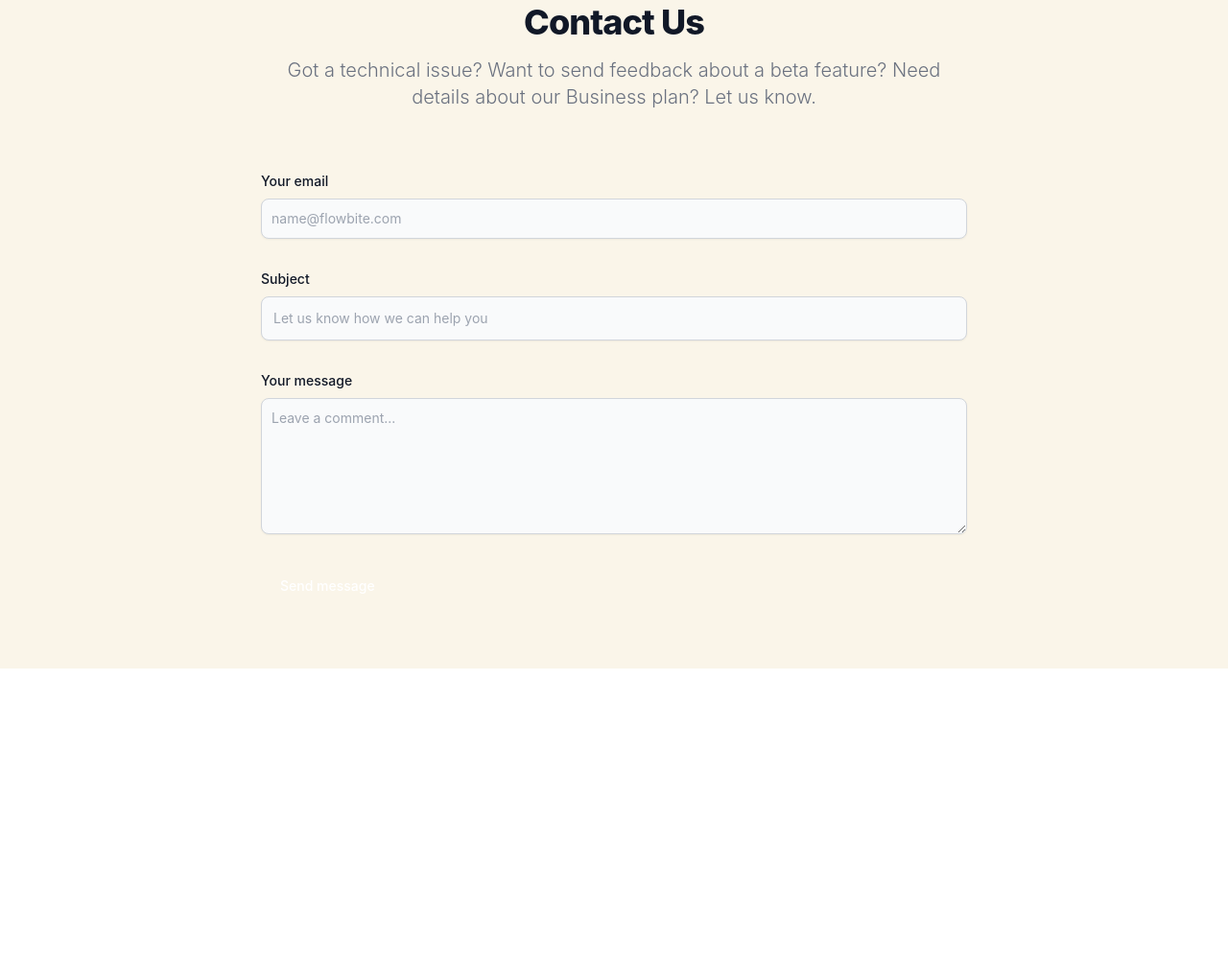
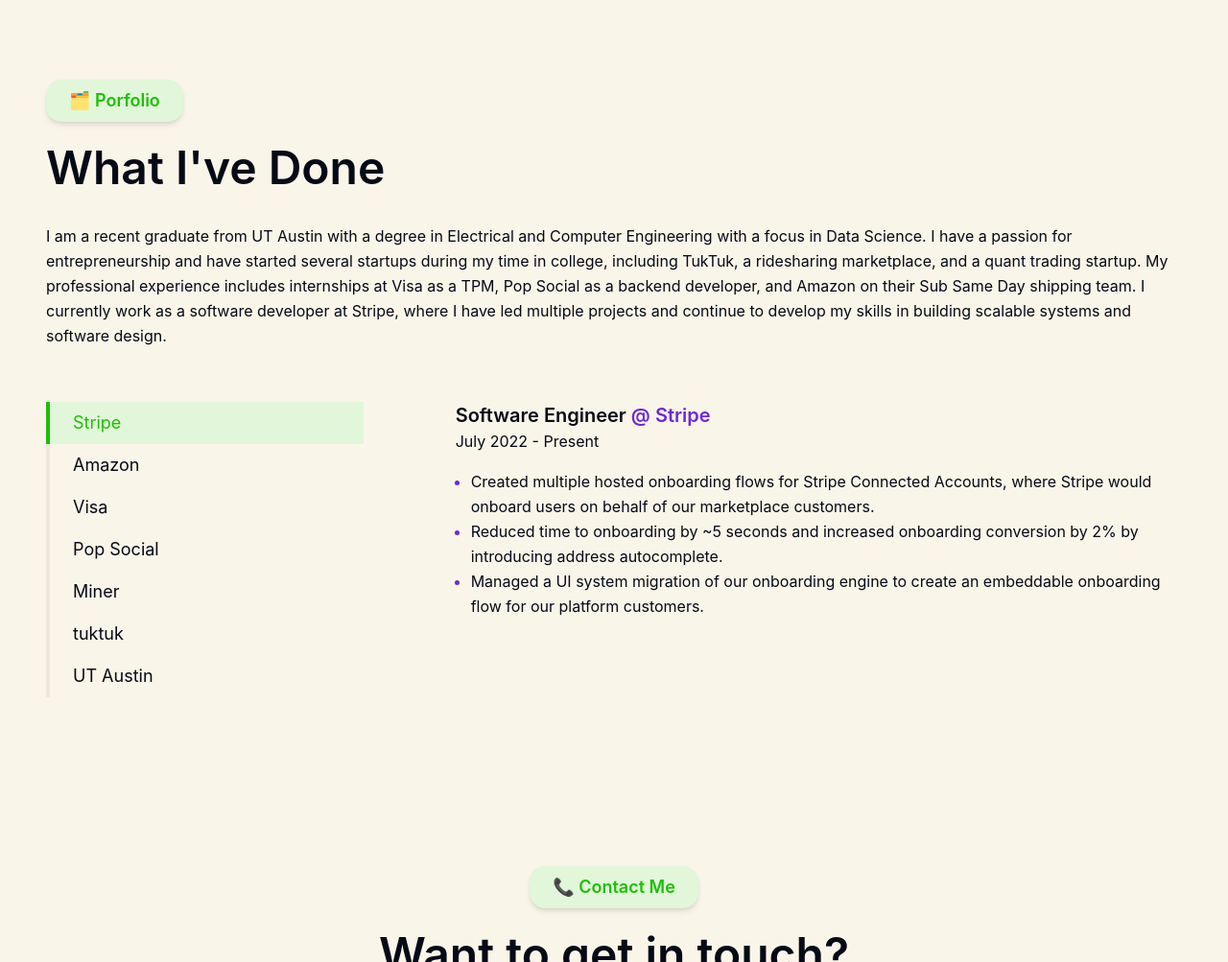
Before and after one commit to KushalShah1/PersonalWebsite, a Gatsby site: page / in a window 1280 px wide. Shown: the part 1465-2468 px from the top of the page at 96% size. Before the commit the page ends 2162 px from the top, so only its background shows below. Built offline with nearby package versions, Linux system fonts and the light colour scheme; Gatsby itself is replaced by a stand-in of ours.

Commit message:
Finished main

```diff
--- a/src/components/ContactMeFooter.tsx
+++ b/src/components/ContactMeFooter.tsx
@@ -1,27 +1,22 @@
 import React from "react";
+import { SectionContainer } from "./SectionContainer";
+import { SocialMediaRow } from "./SocialMediaRow";
 
 export const ContactMeFooter: React.FC = () => {
     return (
-        <section class=" dark:bg-gray-900">
-  <div class="py-8 lg:py-16 px-4 mx-auto max-w-screen-md">
-      <h2 class="mb-4 text-4xl tracking-tight font-extrabold text-center text-gray-900 dark:text-white">Contact Us</h2>
-      <p class="mb-8 lg:mb-16 font-light text-center text-gray-500 dark:text-gray-400 sm:text-xl">Got a technical issue? Want to send feedback about a beta feature? Need details about our Business plan? Let us know.</p>
-      <form action="#" class="space-y-8">
-          <div>
-              <label for="email" class="block mb-2 text-sm font-medium text-gray-900 dark:text-gray-300">Your email</label>
-              <input type="email" id="email" class="shadow-sm bg-gray-50 border border-gray-300 text-gray-900 text-sm rounded-lg focus:ring-primary-500 focus:border-primary-500 block w-full p-2.5 dark:bg-gray-700 dark:border-gray-600 dark:placeholder-gray-400 dark:text-white dark:focus:ring-primary-500 dark:focus:border-primary-500 dark:shadow-sm-light" placeholder="name@flowbite.com" required/>
+      <SectionContainer
+        id="contact"
+        badge="📞 Contact Me"
+        title="Want to get in touch?"
+        center
+      >
+        <div className="flex flew-row mb-36 items-center">
+          <div className="flex flex-col items-center">
+            <span className="text-lg text-center w-96">Feel free to shoot me an email and connect with me on my socials. I am not actively looking for a new position, but happy to talk!</span>
+            <a type="button" href={`mailto:kushalshah@flash.net`} className="w-min whitespace-nowrap border-2 border-t-green px-5 py-2.5 text-center rounded-lg my-5 hover:bg-t-green-hover text-t-green font-semibold">Send an Email</a>
+            <SocialMediaRow className={""} />
           </div>
-          <div>
-              <label for="subject" class="block mb-2 text-sm font-medium text-gray-900 dark:text-gray-300">Subject</label>
-              <input type="text" id="subject" class="block p-3 w-full text-sm text-gray-900 bg-gray-50 rounded-lg border border-gray-300 shadow-sm focus:ring-primary-500 focus:border-primary-500 dark:bg-gray-700 dark:border-gray-600 dark:placeholder-gray-400 dark:text-white dark:focus:ring-primary-500 dark:focus:border-primary-500 dark:shadow-sm-light" placeholder="Let us know how we can help you" required/>
-          </div>
-          <div class="sm:col-span-2">
-              <label for="message" class="block mb-2 text-sm font-medium text-gray-900 dark:text-gray-400">Your message</label>
-              <textarea id="message" rows="6" class="block p-2.5 w-full text-sm text-gray-900 bg-gray-50 rounded-lg shadow-sm border border-gray-300 focus:ring-primary-500 focus:border-primary-500 dark:bg-gray-700 dark:border-gray-600 dark:placeholder-gray-400 dark:text-white dark:focus:ring-primary-500 dark:focus:border-primary-500" placeholder="Leave a comment..."></textarea>
-          </div>
-          <button type="submit" class="py-3 px-5 text-sm font-medium text-center text-white rounded-lg bg-primary-700 sm:w-fit hover:bg-primary-800 focus:ring-4 focus:outline-none focus:ring-primary-300 dark:bg-primary-600 dark:hover:bg-primary-700 dark:focus:ring-primary-800">Send message</button>
-      </form>
-  </div>
-</section>
-    )
+        </div>
+      </SectionContainer>
+    );
 }
--- a/src/components/Main.tsx
+++ b/src/components/Main.tsx
@@ -3,7 +3,7 @@ import Typewriter from "typewriter-effect";
 
 export const Main = () => {
   return (
-    <div className="h-screen grid place-items-center">
+    <div className="h-screen maxh-96 grid place-items-center">
       <div className="flex-col flex p-8 lg:w-4/6 w-5/6">
         <span className="font-mono text-t-green md:text-2xl pb-2 text-lg">
           <Typewriter
@@ -34,7 +34,7 @@ export const Main = () => {
         <span className="text-xl w-4/5 md:text-xl text-lg">
          I'm a developer focussed on building user experiences through design, innovation, and a lot of code. Currently, I am building onboarding solutions for customers at <a href="https://www.stripe.com" className="text-t-green font-semibold hover:underline">Stripe</a>.
         </span>
-        <a type="button" href="https://drive.google.com/file/d/1e4YQjQhD4VjaS5cZr3T147_ewHleWOxf/view?usp=sharing" className="w-min border-2 border-t-green px-5 py-2.5 text-center rounded-lg mt-5 hover:bg-t-green-hover text-t-green">Resume</a>
+        <a type="button" href="https://drive.google.com/file/d/1e4YQjQhD4VjaS5cZr3T147_ewHleWOxf/view?usp=sharing" className="w-min border-2 border-t-green px-5 py-2.5 text-center rounded-lg mt-5 hover:bg-t-green-hover text-t-green font-semibold">Resume</a>
       </div>
       <div></div>
     </div>
--- /dev/null
+++ b/src/components/Portfolio.tsx
@@ -0,0 +1,205 @@
+import React from "react";
+import { SectionContainer } from "./SectionContainer";
+const ListItem:React.FC<{name:string, checked: boolean, onClick: Function}> = ({name, checked, onClick}) => {
+    return (
+      <button
+        className={`md:border-l-4 md:border-b-0 border-b-4 ${
+          checked
+            ? "border-t-green bg-t-green-hover text-t-green"
+            : "border-t-ivory-hover"
+        } hover:bg-t-green-hover px-6 py-2 text-lg text-left`}
+        onClick={() => onClick()}
+      >
+        {name}
+      </button>
+    );
+}
+
+const PositionSummary:React.FC<{
+    title: string,
+    company: string,
+    time: string,
+    bulletPoints: string[],
+    color:string,
+}> = (props) => {
+    return (
+        <div className="flex flex-col pb-8">
+            <span className="font-semibold text-xl">{props.title} <span className={props.color}>@ {props.company}</span></span>
+            <span>{props.time}</span>
+            <ul className={`pt-4 pl-4 flex flex-col list-outside list-disc`}>
+                {props.bulletPoints.map(point => (
+                    <li className={`${props.color}`}><span className="text-t-black">{point}</span></li>
+                ))}
+            </ul>
+        </div>
+    )
+}
+type Experience = "a" | "p" | "s" | "u" | "v" | "m" | "t";
+const RenderPortfolio: React.FC<{activeKey: Experience}> = ({activeKey}) => {
+    const content: Record<Experience, any> = {
+      a: {
+        title: "Software Engineering Intern",
+        company: "Amazon",
+        time: "May 2021 - August 2021",
+        color: "text-orange-500",
+        bulletPoints: [
+          "Designed 2 backend lambda function to validate user edited rules engine configuration files for Sub Same Day delivery.",
+          "Introduced validation into existing CI/CD pipelines and codebases to improve stability and speed up developer workflows.",
+          "Collaborated with 3 software engineers to develop a frontend GUI to service the validation backend server.",
+        ],
+      },
+      p: [{
+        title: "Backend Software Lead",
+        company: "Pop Social",
+        time: "June 2021 - May 2022",
+        color: "text-sky-400",
+        bulletPoints: [
+          "Conceived 2 new software products that enabled students to connect with each other via personalized meetup locations.",
+          "Orchestrated the conversion of 9 microservices from functional JavaScript to modular object-oriented TypeScript.",
+          "Implemented a system to change backend configurations via feature flags and a rule’s engine to increase modularity.",
+        ],
+      }, {
+        title: "Backend Software Developer",
+        company: "Pop Social",
+        time: "August 2020 - June 2021",
+        color: "text-sky-400",
+        bulletPoints: [
+          "Automated data collection and aggregation pipelines with Kafka and Google Big Query to increase data collection by 47%.",
+          "Constructed a containerized Elasticsearch cluster to facilitate a new matching algorithm to improve user matches by 20%.",
+          "Overhauled over 30 API endpoints within 9 different Express.js servers to service the frontend application with data.",
+        ],
+      }],
+      s: {
+        title: "Software Engineer",
+        company: "Stripe",
+        time: "July 2022 - Present",
+        color: "text-violet-700",
+        bulletPoints: [
+          "Created multiple hosted onboarding flows for Stripe Connected Accounts, where Stripe would onboard users on behalf of our marketplace customers.",
+          "Reduced time to onboarding by ~5 seconds and increased onboarding conversion by 2% by introducing address autocomplete.",
+          "Managed a UI system migration of our onboarding engine to create an embeddable onboarding flow for our platform customers.",
+        ],
+      },
+      u: {
+        title: "Student",
+        company: "University of Texas at Austin",
+        time: "August 2018 - May 2022",
+        color: "text-amber-600",
+        bulletPoints: [
+          "Recieved a Bachelors of Science in Electrical Engineering",
+          "Maintained a GPA of 3.87",
+        ],
+      },
+      v: {
+        title: "Technical Product Manager Intern",
+        company: "Visa",
+        time: "May 2020 - July 2020",
+        color: "text-blue-700",
+        bulletPoints: [
+          "Designed high visibility infrastructure that facilitated the templatization of Dockerfiles to improve productivity by 3-6 hours.",
+          "Engineered a marketplace for developers to share Dockerfiles across teams and companywide to reduce recreation by 80%.",
+          "Devised tools to enable container users to edit and update Docker images through a fast and secure self-service portal.",
+        ],
+      },
+      m: {
+        title: "Founder",
+        company: "Miner",
+        time: "May 2020 - May 2021",
+        color: "text-cyan-500",
+        bulletPoints: [
+          "Contrived an app to give users real time investment opportunities to educate them about the stock market via action.",
+          "Constructed a frontend app in React Native, a backend using Node.js with MongoDB, and multiple trading bots using Python.",
+        ],
+      },
+      t: {
+        title: "Cofounder/CEO",
+        company: "tuktuk",
+        time: "Novemeber 2019 - April 2020",
+        color: "text-green-400",
+        bulletPoints: [
+          "Launched a mobile carpooling platform startup that allows any user to post and join carpools through an app.",
+          "Designed the frontend using React Native while the backend used AWS Lambda, RDS, Cognito, and API Gateway.",
+        ],
+      },
+    };
+
+    if (Array.isArray(content[activeKey])) {
+      return (
+        <>
+        {/*@ts-expect-error*/}
+          {content[activeKey].map((props) => {
+            return <PositionSummary {...props} />;
+          })}
+        </>
+      );
+    } else {
+      return <PositionSummary {...content[activeKey]} />;
+    }
+}
+export const Portfolio: React.FC = () => {
+    const DEFAULT = {s: false, a:false, v:false, p:false, m: false, t:false,u:false}
+    const [activeKey, setActive] = React.useState<Experience>('s');
+
+    return (
+      <SectionContainer
+        id="porfolio"
+        badge="🗂️ Porfolio"
+        title="What I've Done"
+      >
+        <div className="pt-2.5 pb-14">
+        I am a recent graduate from UT Austin with a degree in Electrical and
+        Computer Engineering with a focus in Data Science. I have a passion for
+        entrepreneurship and have started several startups during my time in
+        college, including TukTuk, a ridesharing marketplace, and a quant
+        trading startup. My professional experience includes internships at Visa
+        as a TPM, Pop Social as a backend developer, and Amazon on their Sub
+        Same Day shipping team. I currently work as a software developer at
+        Stripe, where I have led multiple projects and continue to develop my
+        skills in building scalable systems and software design.
+        </div>
+
+        <div className="md:grid md:grid-cols-3 md:grid-rows-1 md:gap-24">
+          <div className="flex md:flex-col flex-row whitespace-nowrap overflow-x-auto mb-8">
+            <ListItem
+              name="Stripe"
+              checked={activeKey === "s"}
+              onClick={() => setActive("s")}
+            />
+            <ListItem
+              name="Amazon"
+              checked={activeKey === "a"}
+              onClick={() => setActive("a")}
+            />
+            <ListItem
+              name="Visa"
+              checked={activeKey === "v"}
+              onClick={() => setActive("v")}
+            />
+            <ListItem
+              name="Pop Social"
+              checked={activeKey === "p"}
+              onClick={() => setActive("p")}
+            />
+            <ListItem
+              name="Miner"
+              checked={activeKey === "m"}
+              onClick={() => setActive("m")}
+            />
+            <ListItem
+              name="tuktuk"
+              checked={activeKey === "t"}
+              onClick={() => setActive("t")}
+            />
+            <ListItem
+              name="UT Austin"
+              checked={activeKey === "u"}
+              onClick={() => setActive("u")}
+            />
+          </div>
+          <div className="col-span-2">
+            <RenderPortfolio activeKey={activeKey} />
+          </div>
+        </div>
+      </SectionContainer>
+    );
+}
--- /dev/null
+++ b/src/components/SectionContainer.tsx
@@ -0,0 +1,20 @@
+import React from "react";
+
+export const SectionContainer: React.FC<{
+    id: string;
+    badge: string;
+    title: string;
+    children?: React.ReactNode
+    center?: boolean
+}> =(props) => {
+    return (
+      <div id={props.id} className={`flex flex-col px-12 ${props.center ? 'items-center' : ''}`}>
+        <span className="px-6 py-2 rounded-2xl bg-t-green-hover text-t-green font-semibold text-lg w-fit shadow-md">
+          {props.badge}
+        </span>
+        <span className="font-semibold md:text-5xl text-3xl py-6">{props.title}</span>
+
+        {props.children}
+      </div>
+    );
+}
--- a/src/pages/index.tsx
+++ b/src/pages/index.tsx
@@ -4,6 +4,7 @@ import { NavBar } from "../components/NavBar";
 import { Main } from "../components/Main";
 import { AboutMe } from "../components/AboutMe";
 import { ContactMeFooter } from "../components/ContactMeFooter";
+import { Portfolio } from "../components/Portfolio";
 
 const pageStyles = {
   color: "#232129",
@@ -146,8 +147,11 @@ const IndexPage: React.FC<PageProps> = () => {
       <div className="container mx-auto">
         <NavBar />
         <Main />
-        <AboutMe />
-        <ContactMeFooter />
+        <div className="flex flex-col gap-36">
+          <AboutMe />
+          <Portfolio />
+          <ContactMeFooter />
+        </div>
       </div>
     </main>
   );
```
Also changed, not shown: src/components/AboutMe.tsx (+12 -9 lines), tailwind.config.js (+1 -8 lines), 2 other files.
